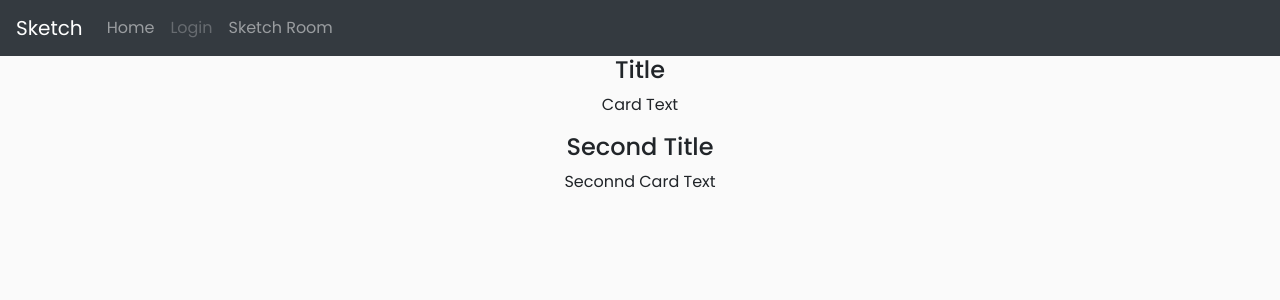
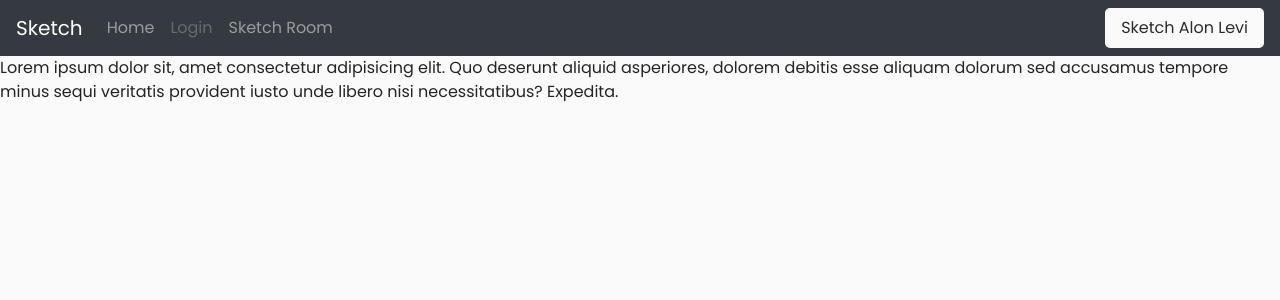
Before and after one commit to 222alon/Sketch, a Flask app: page / in a window 1280 px wide. Shown: the top 300 px of the page. Run offline with Flask 2, Linux system fonts and the light colour scheme; some libraries are stand-ins or nearby versions.

Commit message:
Made the drawings update to other clients in real time, styled some of the navbar

```diff
--- a/Sketch/routes.py
+++ b/Sketch/routes.py
@@ -74,6 +74,14 @@ def undo_stroke():
 	print("Undid a stroke")
 	emit("load-canvas", draw_state.strokes, broadcast=True)
 
+@socketio.on("refresh-canvas")
+def refresh_canvas():
+	emit("load-canvas", draw_state.strokes)
+
+@socketio.on("mid-stroke")
+def update_cur_strokes(data):
+	emit("new-stroke", data, broadcast=True, include_self=False)
+
 @socketio.on("clear")
 def clear_canvas():
 	print("Deleted canvas!")
--- a/Sketch/static/styles/base.css
+++ b/Sketch/static/styles/base.css
@@ -18,6 +18,22 @@ body {
   height: 56px;
 } */
 
+.right-nav-el {
+	display: inline-block;
+	color: #292b2c;
+	background: #fafafa;
+	padding: 0.5em 1em;
+	border-radius: 5px;
+
+	margin-left: auto;
+}
+
+.center-horizon {
+	margin-left: auto;
+	/* transition: margin-left 250ms ease-in-out; */
+}
+
+
 .noselect {
   -webkit-touch-callout: none; /* iOS Safari */
     -webkit-user-select: none; /* Safari */
--- a/Sketch/templates/base.html
+++ b/Sketch/templates/base.html
@@ -6,17 +6,17 @@
 	<link rel="shortcut icon" href="{{ url_for('static', filename='images/favicon.png') }}">
 
 	<meta charset="utf-8">
-	<meta name="viewport" content="width=device-width, initial-scale=1.0">
+	<!-- <meta name="viewport" content="width=device-width, initial-scale=1.0"> -->
+	<meta name="viewport" content="width=device-width, user-scalable=no">
 	<meta http-equiv="X-UA-Compatible" content="IE=edge">
 
 
-	<!-- SocketIO -->
-	<script src="https://cdnjs.cloudflare.com/ajax/libs/socket.io/3.1.3/socket.io.min.js" integrity="sha384-cPwlPLvBTa3sKAgddT6krw0cJat7egBga3DJepJyrLl4Q9/5WLra3rrnMcyTyOnh" crossorigin="anonymous"></script>
 
 	<!-- Jquery -->
 	<script src="https://ajax.googleapis.com/ajax/libs/jquery/3.5.1/jquery.min.js"></script>
+	<!-- Navbar Popper -->
+	<script src="https://cdnjs.cloudflare.com/ajax/libs/popper.js/1.16.0/umd/popper.min.js"></script>
 	<!-- Bootstrap 4 -->
-  <script src="https://cdnjs.cloudflare.com/ajax/libs/popper.js/1.16.0/umd/popper.min.js"></script>
   <script src="https://maxcdn.bootstrapcdn.com/bootstrap/4.5.2/js/bootstrap.min.js"></script>
 	<link rel="stylesheet" href="https://stackpath.bootstrapcdn.com/bootstrap/4.1.0/css/bootstrap.min.css" integrity="sha384-9gVQ4dYFwwWSjIDZnLEWnxCjeSWFphJiwGPXr1jddIhOegiu1FwO5qRGvFXOdJZ4" crossorigin="anonymous">
 	<!-- Custom css -->
@@ -34,9 +34,13 @@
 	<!-- Top Navbar -->
 	<nav class="navbar navbar-expand-sm bg-dark navbar-dark infront noselect">
 		<a class="navbar-brand" href="#">Sketch</a>
-		<button class="navbar-toggler" type="button" data-toggle="collapse" data-target="#navbarNav" aria-controls="navbarNav" aria-expanded="false" aria-label="Toggle navigation">
+
+
+		<button class="navbar-toggler center-horizon" type="button" data-toggle="collapse" data-target="#navbarNav" aria-controls="navbarNav" aria-expanded="false" aria-label="Toggle navigation">
+
     <span class="navbar-toggler-icon"></span>
   	</button>
+
 		<div class="collapse navbar-collapse" id="navbarNav">
 			<ul class="navbar-nav">
 				<li class="nav-item">
@@ -49,7 +53,10 @@
 					<a class="nav-link" href="drawroom">Sketch Room</a>
 				</li>
 			</ul>
+
+				<span class="right-nav-el" >Sketch Alon Levi</span>
 		</div>
+		<!-- <span class="right-nav-el" >Sketch Alon Levi</span> -->
 	</nav>
 
 	{% block content %}
--- a/Sketch/templates/draw-page.html
+++ b/Sketch/templates/draw-page.html
@@ -14,6 +14,8 @@
 <!-- <canvas> </canvas> -->
 <main>
 
+
+<!-- todo USE TRANSITION AND OVERFLOW Y TO ANIMATE CARDS APPEARING -->
 <!-- Holder of the cards -->
 <div class="cards-parent noselect">
 	<!-- The color picking tool -->
--- a/Sketch/templates/index.html
+++ b/Sketch/templates/index.html
@@ -2,15 +2,6 @@
 {% block title %} Home Page {% endblock %}
 {% block content %}
 
-
-
-
-<h4 class="center">Title</h4>
-<p class="center">Card Text</p>
-
-
-
-<h4 class="center">Second Title</h4>
-<p class="center">Seconnd Card Text</p>
+<span> Lorem ipsum dolor sit, amet consectetur adipisicing elit. Quo deserunt aliquid asperiores, dolorem debitis esse aliquam dolorum sed accusamus tempore minus sequi veritatis provident iusto unde libero nisi necessitatibus? Expedita. <span>
 
 {% endblock %}
--- a/main.py
+++ b/main.py
@@ -1,6 +1,5 @@
 import Sketch
 
-
 if __name__ == "__main__":
-    # Sketch.app.run(host='0.0.0.0', port='8080', debug=True)
-		Sketch.socketio.run(Sketch.app, host='0.0.0.0', port='8080', debug=True)
+	# Sketch.app.run(host='0.0.0.0', port='8080', debug=True)
+	Sketch.socketio.run(Sketch.app, host='0.0.0.0', port='8080', debug=True)
```
Also changed, not shown: Sketch/static/scripts/drawapp.js (+26 -2 lines).
